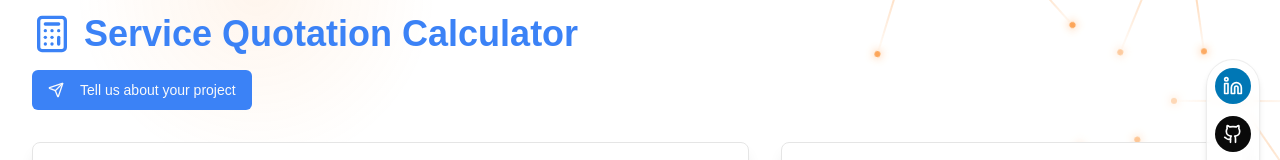
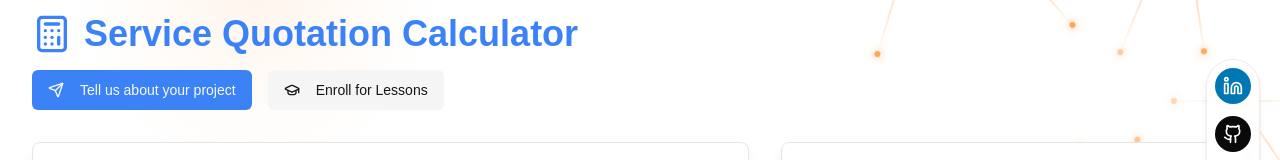
Before and after one commit to MS0C54073/muzoprof, a Next.js app: page /it-service-calculator in a window 1280 px wide. Shown: the part 170-330 px from the top of the page. Built offline with nearby package versions, Linux system fonts and the light colour scheme; what @genkit-ai/googleai, genkit would draw is missing.

Commit message:
next to Tell us about your project button add another button Enroll for

```diff
--- a/src/app/it-service-calculator/page.tsx
+++ b/src/app/it-service-calculator/page.tsx
@@ -13,7 +13,7 @@ import { RadioGroup, RadioGroupItem } from '@/components/ui/radio-group';
 import { Checkbox } from '@/components/ui/checkbox';
 import { Textarea } from '@/components/ui/textarea';
 import TranslatedText from '@/app/components/translated-text';
-import { ArrowLeft, Calculator, Download, Mail, Send } from 'lucide-react';
+import { ArrowLeft, Calculator, Download, GraduationCap, Mail, Send } from 'lucide-react';
 import { WhatsappIcon } from '@/components/icons';
 import { useToast } from '@/hooks/use-toast';
 
@@ -414,12 +414,18 @@ export default function ItServiceCalculatorPage() {
             <TranslatedText text="Service Quotation Calculator" />
           </h1>
         </div>
-         <div className="mt-4">
+         <div className="mt-4 flex gap-4">
           <Button asChild>
             <a href="https://forms.gle/CteNoni4yi8XCFEx8" target="_blank" rel="noopener noreferrer">
               <Send className="mr-2 h-4 w-4" />
               <TranslatedText text="Tell us about your project" />
             </a>
+          </Button>
+          <Button asChild variant="secondary">
+            <Link href="/tutor#contact-tutor">
+              <GraduationCap className="mr-2 h-4 w-4" />
+              <TranslatedText text="Enroll for Lessons" />
+            </Link>
           </Button>
         </div>
       </header>
```
